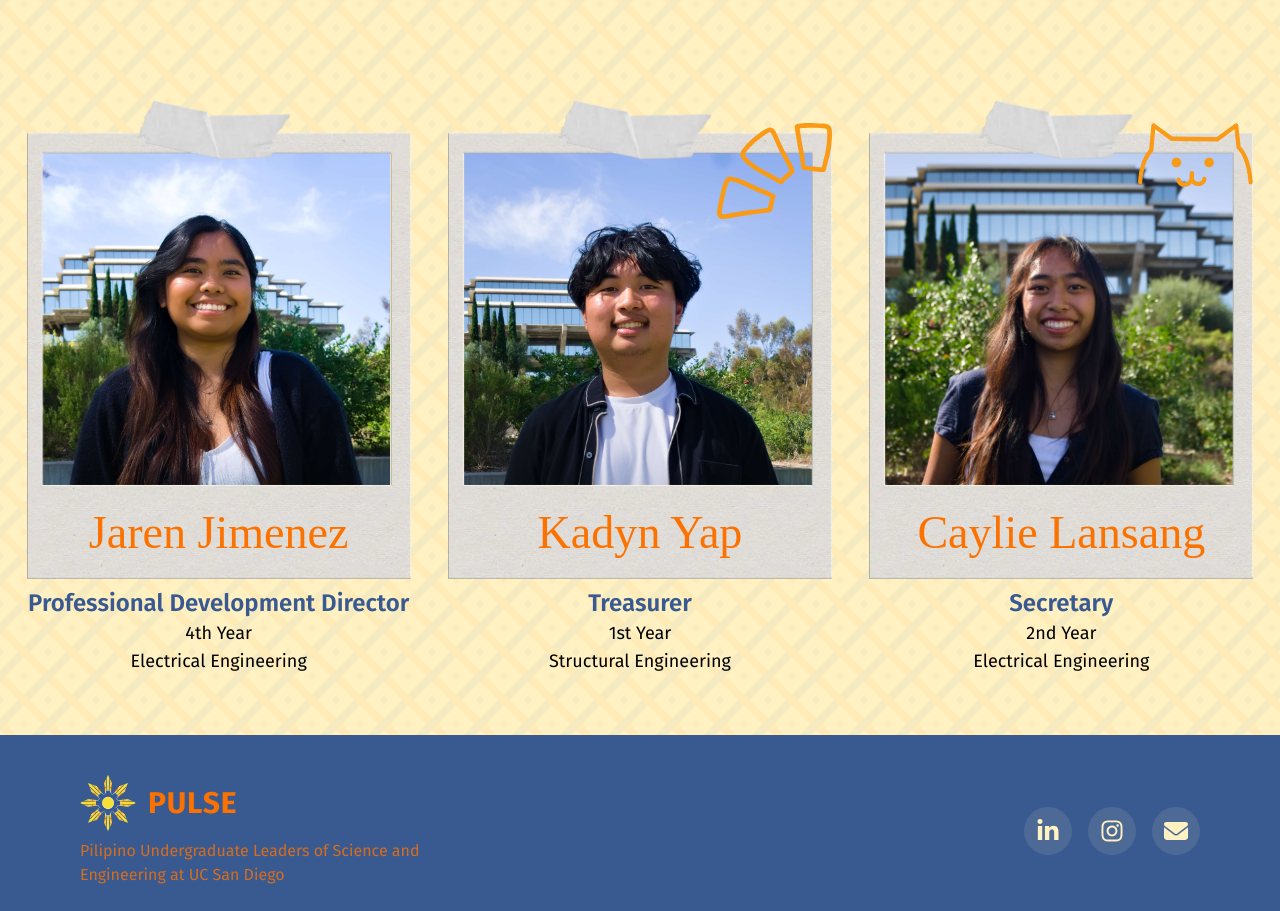
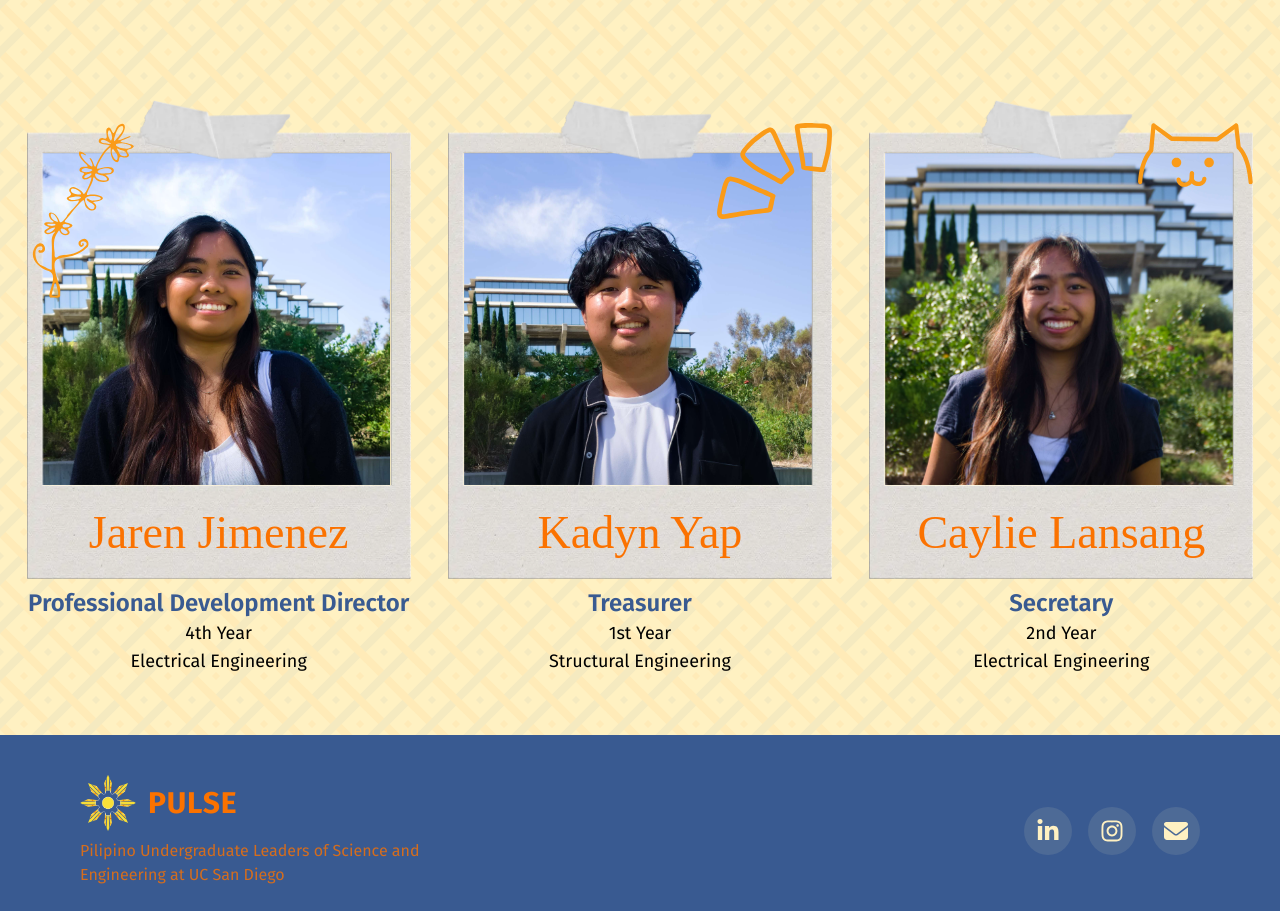
Before and after one commit to PULSE-at-UCSD/PULSE-Website, a React (Vite) app: page /board in a window 1280 px wide. Shown: the part 2300-3211 px from the top of the page. Built offline with nearby package versions, Linux system fonts and the light colour scheme; a web font is replaced by a local one.

Commit message:
Add Jaren Logo to board members page and update npm packages

```diff
--- a/src/Assets/Board-page/members/index.js
+++ b/src/Assets/Board-page/members/index.js
@@ -17,6 +17,7 @@ import justineLogo from "./Justine/JustineLogo.svg";
 import cayliePhoto from "./Caylie/DSC04643.jpg";
 import caylieLogo from "./Caylie/CaylieLogo.svg";
 import jarenPhoto from "./Jaren/DSC04591.jpg";
+import jarenLogo from "./Jaren/JarenLogo.svg";
 import jaronPhoto from "./Jaron/DSC04531.jpg";
 import jaronLogo from "./Jaron/JaronLogo.svg";
 import jasminePhoto from "./Jasmine/DSC04607.jpg";
@@ -32,7 +33,7 @@ export const anton = { photo: antonPhoto, logo: antonLogo };
 export const keira = { photo: keiraPhoto, logo: keiraLogo };
 export const justine = { photo: justinePhoto, logo: justineLogo };
 export const caylie = { photo: cayliePhoto, logo: caylieLogo };
-export const jaren = { photo: jarenPhoto, logo: null };
+export const jaren = { photo: jarenPhoto, logo: jarenLogo };
 export const jaron = { photo: jaronPhoto, logo: jaronLogo };
 export const jasmine = { photo: jasminePhoto, logo: jasmineLogo };
 export const kadyn = { photo: kadynPhoto, logo: kadynLogo };
```
Also changed, not shown: src/Assets/Board-page/members/Jaren/JarenLogo.svg (added), 1 other file (tests, documents, lock files or other folders).
